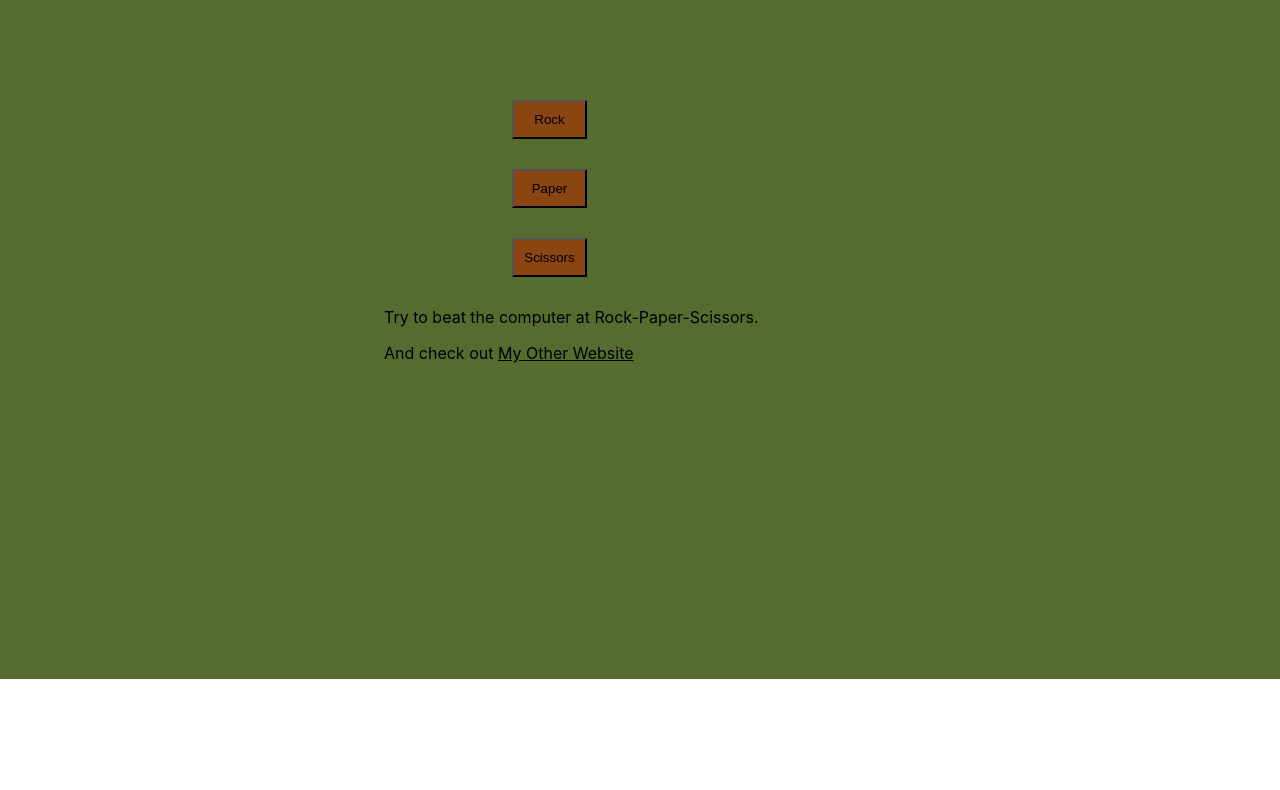
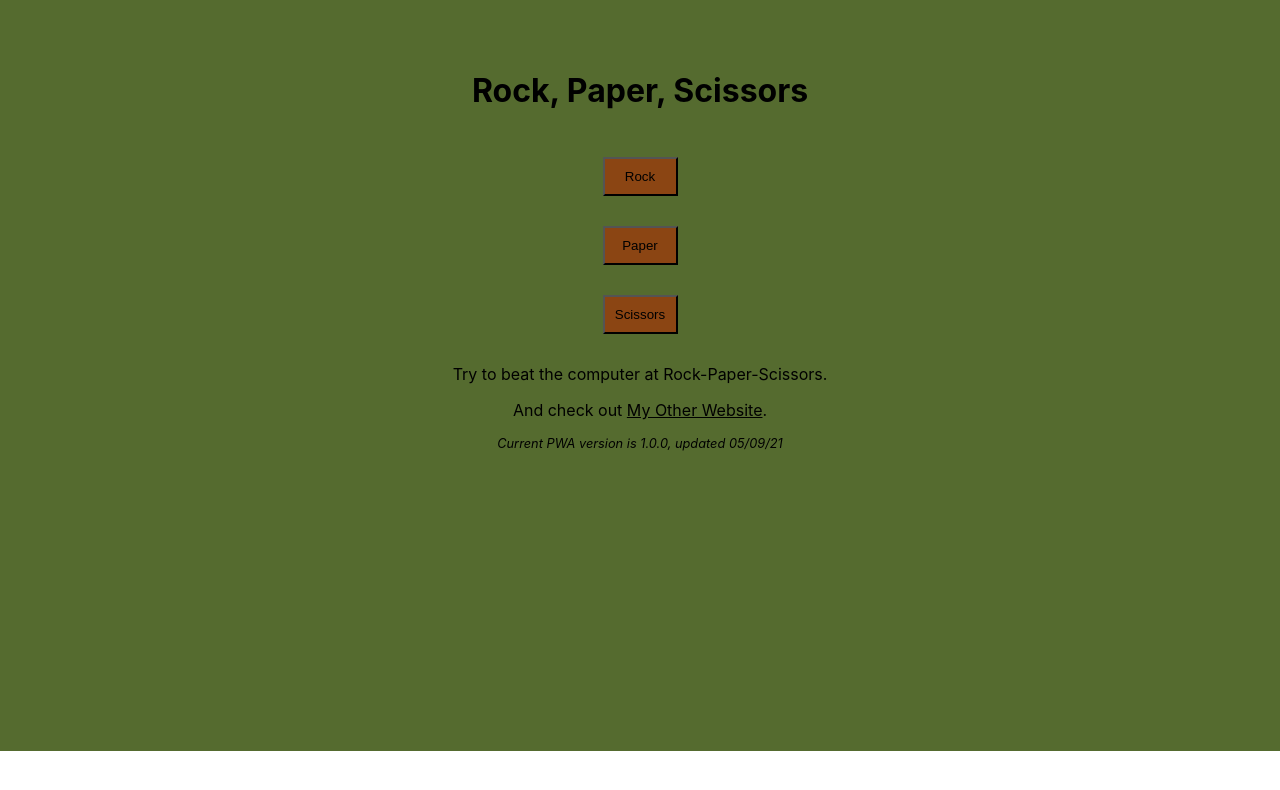
Before and after one commit to L1ndseyHerman/Shield_Magic_Sword, a React (Create React App) app: page / in a window 1280 px wide. Shown: the top 790 px of the page. Built offline with nearby package versions, Linux system fonts and the light colour scheme.

Commit message:
Better CSS, buttons actually centered :)

```diff
--- a/src/App.js
+++ b/src/App.js
@@ -74,13 +74,17 @@ function checkWinLooseTie(playerChoiceNumber, computerChoiceNumber)
 function App()
 {
   return (
+    <body>
       <main>
+        <h1>Rock, Paper, Scissors</h1>
         <button onClick={chooseRock}>Rock</button>
         <button onClick={choosePaper}>Paper</button>
         <button onClick={chooseScissors}>Scissors</button>
         <p id="thePar">Try to beat the computer at Rock-Paper-Scissors.</p>
-      <p>And check out <a id="aLink1" href="https://l1ndseyherman.github.io/">My Other Website</a></p>
+        <p>And check out <a id="aLink1" href="https://l1ndseyherman.github.io/">My Other Website</a>.</p>
+        <footer id="theFooter">Current PWA version is 1.0.0, updated 05/09/21</footer>
       </main>
+    </body>
   );
 }
 
--- a/src/index.css
+++ b/src/index.css
@@ -26,13 +26,23 @@ button {
   /*background-color: peru;*/
   /*background-color: darkolivegreen;*/
   background-color: saddlebrown;
-  margin-left: 40%;
+  /*margin-left: 42%;*/
+  margin-left: auto;
+  margin-right: auto;
   width: 75px;
+  /*width: 15%;*/
+  /*margin-left: 40% + (width / 2);*/
 }
 
 p {
-  margin-left: 30%;
-  /*text-align: center;*/
+  /*margin-left: 30%;*/
+  text-align: center;
+}
+
+footer {
+  text-align: center;
+  font-style: italic;
+  font-size: 80%;
 }
 
 a {
@@ -44,5 +54,11 @@ main {
   /*background-color: plum;*/
   background-color: darkolivegreen;
   padding-bottom: 300px;
-  padding-top: 100px;
+  padding-top: 25px;
 }
+
+h1 {
+  padding-top: 25px;
+  padding-bottom: 25px;
+  text-align: center;
+}
```
Lines whose indentation alone changed are shown as unchanged.
